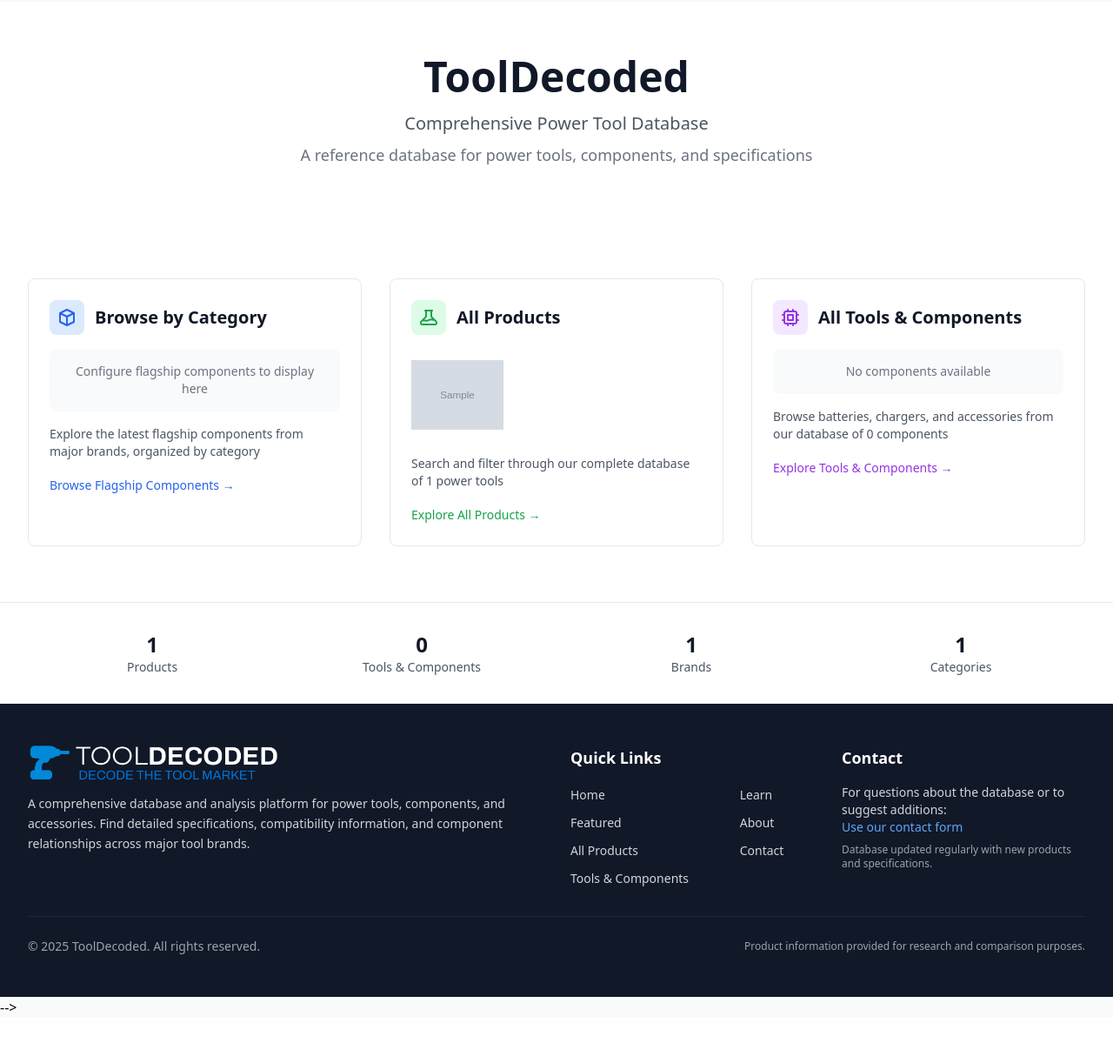
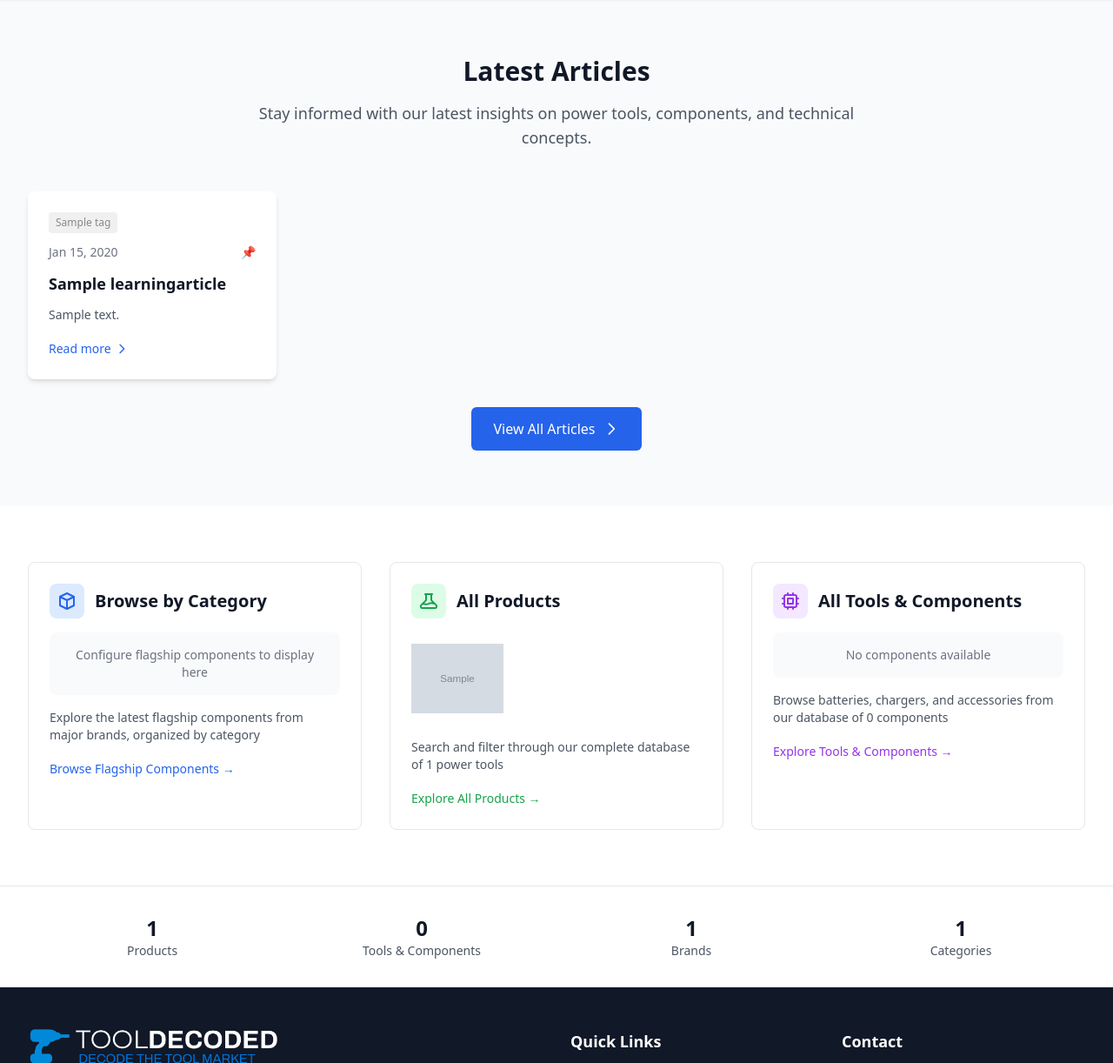
Before and after one commit to tooldecoded/tooldecoded_1_0, a Django app: page / in a window 1280 px wide; the page is wider, and only the part inside the window is pictured. Shown: the part 81-1303 px from the top of that part at 87% size. Before the commit the page ends 1243 px from the top of that part, so only its background shows below. Run offline with Django 5.2, Linux system fonts and the light colour scheme; tables that the repository leaves empty hold one stand-in row (values such as "Sample post"); grey boxes marked "Sample" are stand-in pictures; data that the repository does not hold is empty; some libraries are stand-ins or nearby versions.

Commit message:
Update home template and views

```diff
--- a/frontend/templates/frontend/home.html
+++ b/frontend/templates/frontend/home.html
@@ -4,7 +4,7 @@
 
 {% block content %}
 <!-- Simple Hero -->
-<div class="bg-white">
+<!--<div class="bg-white">
     <div class="max-w-7xl mx-auto px-4 sm:px-6 lg:px-8 py-16">
         <div class="text-center">
             <h1 class="text-4xl md:text-5xl font-bold text-gray-900 mb-4">ToolDecoded</h1>
@@ -15,7 +15,91 @@
         </div>
     </div>
 </div>
+-->
 
+<!-- Latest Articles Section -->
+{% if latest_articles %}
+<div class="bg-gray-50 py-16">
+    <div class="max-w-7xl mx-auto px-4 sm:px-6 lg:px-8">
+        <!-- Section Header -->
+        <div class="text-center mb-12">
+            <h2 class="text-3xl font-bold text-gray-900 mb-4">Latest Articles</h2>
+            <p class="text-lg text-gray-600 max-w-3xl mx-auto">
+                Stay informed with our latest insights on power tools, components, and technical concepts.
+            </p>
+        </div>
+
+        <!-- Articles Grid -->
+        <div class="grid grid-cols-1 md:grid-cols-2 lg:grid-cols-4 gap-6 mb-8">
+            {% for article in latest_articles %}
+                <article class="bg-white rounded-lg shadow-md hover:shadow-lg transition-shadow duration-300 overflow-hidden">
+                    <div class="p-6">
+                        <!-- Tags at the top -->
+                        {% if article.tags.all %}
+                            <div class="flex flex-wrap gap-1 mb-3">
+                                {% for tag in article.tags.all %}
+                                    <span class="inline-flex items-center px-2 py-1 rounded text-xs font-medium"
+                                          style="background-color: {{ tag.color }}20; color: {{ tag.color }};">
+                                        {{ tag.name }}
+                                    </span>
+                                {% endfor %}
+                            </div>
+                        {% endif %}
+
+                        <div class="flex items-center justify-between mb-3">
+                            <time class="text-sm text-gray-500" datetime="{{ article.published_at|date:'c' }}">
+                                {{ article.published_at|date:"M j, Y" }}
+                            </time>
+                            <div class="flex items-center">
+                                {% if article.is_pinned %}
+                                    <span class="text-amber-500 text-sm" title="Pinned article">📌</span>
+                                {% else %}
+                                    <span class="w-4 h-4"></span>
+                                {% endif %}
+                            </div>
+                        </div>
+
+                        <h3 class="text-lg font-semibold text-gray-900 mb-3 line-clamp-2">
+                            <a href="{% url 'learning_detail' article.slug %}" class="hover:text-blue-600 transition-colors">
+                                {{ article.title }}
+                            </a>
+                        </h3>
+
+                        {% if article.summary %}
+                            <p class="text-gray-600 mb-4 line-clamp-3 text-sm">
+                                {{ article.summary }}
+                            </p>
+                        {% endif %}
+
+                        <a
+                            href="{% url 'learning_detail' article.slug %}"
+                            class="inline-flex items-center text-blue-600 hover:text-blue-800 font-medium text-sm transition-colors"
+                        >
+                            Read more
+                            <svg class="ml-1 w-4 h-4" fill="none" stroke="currentColor" viewBox="0 0 24 24">
+                                <path stroke-linecap="round" stroke-linejoin="round" stroke-width="2" d="M9 5l7 7-7 7"></path>
+                            </svg>
+                        </a>
+                    </div>
+                </article>
+            {% endfor %}
+        </div>
+
+        <!-- View All Articles Button -->
+        <div class="text-center">
+            <a
+                href="{% url 'learning_index' %}"
+                class="inline-flex items-center px-6 py-3 border border-transparent text-base font-medium rounded-md text-white bg-blue-600 hover:bg-blue-700 focus:outline-none focus:ring-2 focus:ring-offset-2 focus:ring-blue-500 transition-colors"
+            >
+                View All Articles
+                <svg class="ml-2 w-5 h-5" fill="none" stroke="currentColor" viewBox="0 0 24 24">
+                    <path stroke-linecap="round" stroke-linejoin="round" stroke-width="2" d="M9 5l7 7-7 7"></path>
+                </svg>
+            </a>
+        </div>
+    </div>
+</div>
+{% endif %}
 
 <!-- Three Main Sections Preview -->
 <div class="bg-white py-16">
--- a/frontend/views.py
+++ b/frontend/views.py
@@ -323,6 +323,11 @@ def home(request):
     total_brands = Brands.objects.filter(Q(products__isnull=False) | Q(components__isnull=False)).distinct().count()
     total_categories = Categories.objects.filter(Q(products__isnull=False) | Q(components__isnull=False)).distinct().count()
 
+    # Get latest published articles (first 4)
+    latest_articles = LearningArticle.objects.filter(
+        is_published=True
+    ).prefetch_related('tags')[:4]
+
     # Get flagship components preview (first 4 featured components)
     flagship_preview = Components.objects.filter(
         is_featured=True
@@ -339,6 +344,7 @@ def home(request):
         'total_components': total_components,
         'total_brands': total_brands,
         'total_categories': total_categories,
+        'latest_articles': latest_articles,
         'flagship_preview': flagship_preview,
         'recent_products': recent_products,
         'recent_components': recent_components,
```
